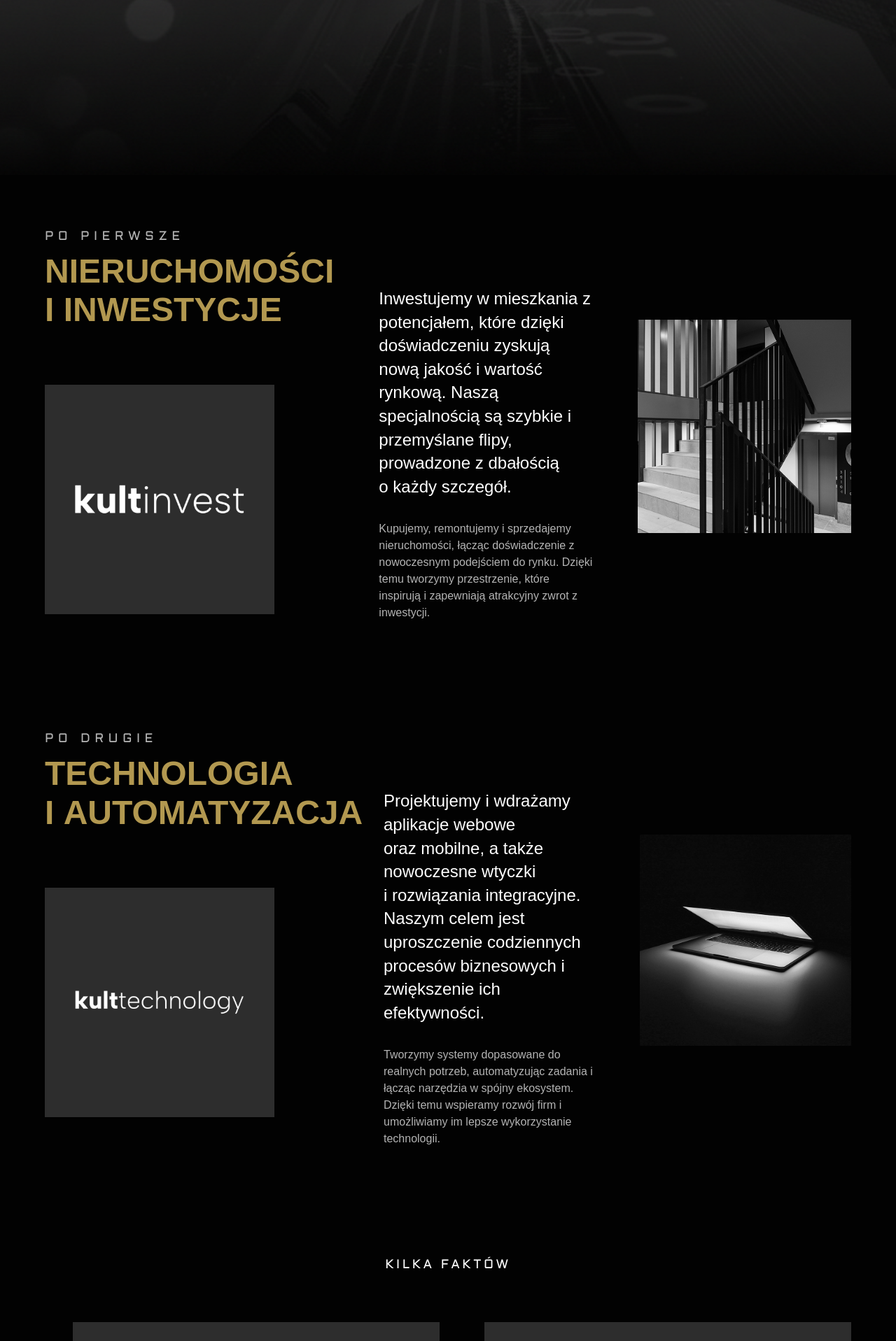
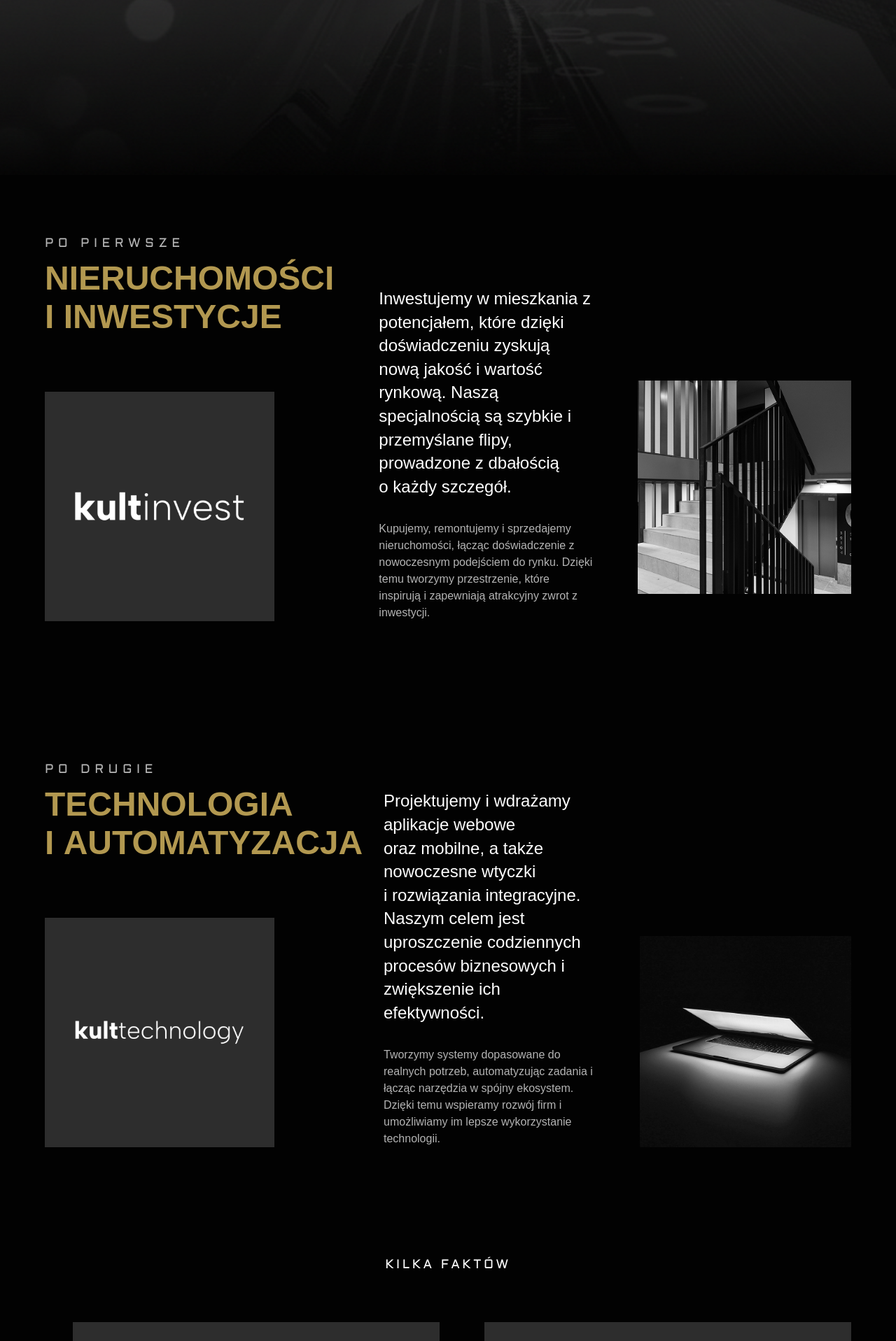
Before and after one commit to kamilkaminski01/kult-invest, a Next.js app: page / in a window 1280 px wide. Shown: the part 648-2565 px from the top of the page at 70% size. Built offline with nearby package versions, Linux system fonts and the light colour scheme; no server answers; a web font is replaced by a local one.

Commit message:
style: change invest and technolog section to flex-end align items

```diff
--- a/src/components/molecules/InvestSection/style.scss
+++ b/src/components/molecules/InvestSection/style.scss
@@ -3,6 +3,7 @@
 .invest-section {
   display: flex;
   justify-content: center;
+  align-items: flex-end;
 
   gap: 7.5rem;
   padding: 5rem 9.75rem;
@@ -85,7 +86,6 @@
   @media (max-width: 1200px) {
     flex-wrap: wrap;
     gap: 3rem;
-    align-items: flex-end;
 
     .invest-section__left-col,
     .invest-section__center-col {
--- a/src/components/molecules/TechnologySection/style.scss
+++ b/src/components/molecules/TechnologySection/style.scss
@@ -3,6 +3,7 @@
 .technology-section {
   display: flex;
   justify-content: center;
+  align-items: flex-end;
 
   gap: 7.5rem;
   padding: 5rem 9.75rem;
@@ -85,7 +86,6 @@
   @media (max-width: 1200px) {
     flex-wrap: wrap;
     gap: 3rem;
-    align-items: flex-end;
 
     .technology-section__left-col,
     .technology-section__center-col {
```
